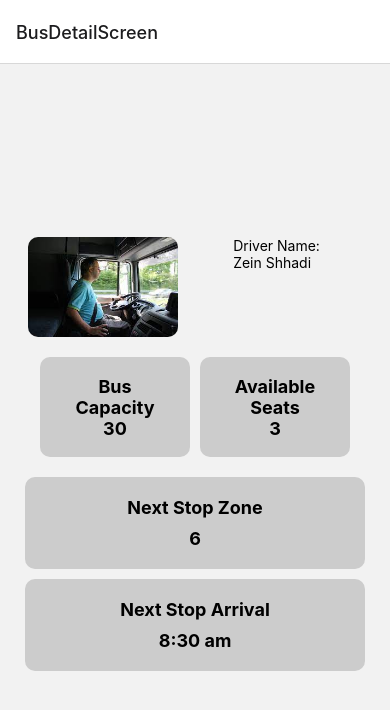
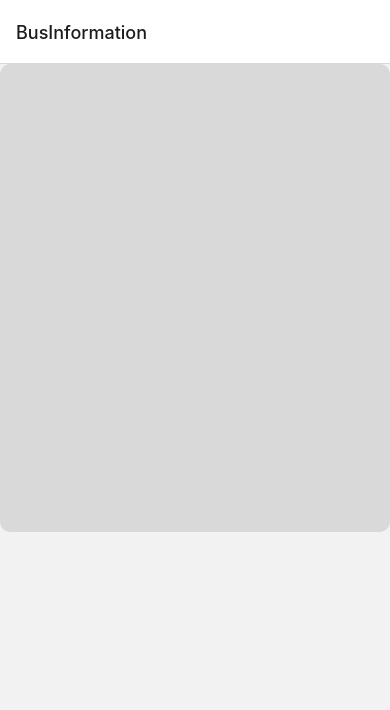
Before and after one commit to zeinshhadi/b-route-app, a React Native app in the folder frontend/: screen /BusInformation in a window 390 px wide. Shown: the top 710 px of the page. Built offline with nearby package versions, Linux system fonts and the light colour scheme.

Commit message:
Frontend <> Added style for the card

```diff
--- a/frontend/App.js
+++ b/frontend/App.js
@@ -13,6 +13,7 @@ import ProfileCard from "./components/cards/ProfileCard";
 import EditProfile from "./screens/userScreens/EditProfile";
 import DetailsCard from "./components/cards/DetailsCard";
 import BusesRegisteredScreen from "./screens/adminScreens/BusesRegisteredScreen";
+import BusInfoCard from "./components/cards/BusInfoCard";
 
 const Stack = createNativeStackNavigator();
 
@@ -22,7 +23,7 @@ export default function App() {
       <StatusBar style="black" />
       <SafeAreaView style={styles.container}>
         <NavigationContainer>
-          <Stack.Navigator initialRouteName="BusDetailScreen">
+          <Stack.Navigator initialRouteName="BusInformation">
             <Stack.Screen name="EditProfile" component={EditProfile} options={{ headerShown: true }} />
             <Stack.Screen name="LogInScreen" component={LoginScreen} options={{ headerShown: false }} />
             <Stack.Screen name="RegisterScreen" component={RegisterScreen} options={{ headerShown: false }} />
@@ -31,6 +32,7 @@ export default function App() {
             <Stack.Screen name="BusDetailScreen" component={BusDetails} options={{ headerShown: true }} />
             <Stack.Screen name="UserFeedbackScreen" component={UserFeedback} options={{ headerShown: true }} />
             <Stack.Screen name="BusesRegistered" component={BusesRegisteredScreen} options={{ headerShown: true }} />
+            <Stack.Screen name="BusInformation" component={BusInfoCard} options={{ headerShown: true }} />
           </Stack.Navigator>
         </NavigationContainer>
       </SafeAreaView>
--- a/frontend/components/cards/BusInfoCard.js
+++ b/frontend/components/cards/BusInfoCard.js
@@ -1,13 +1,17 @@
 import React from "react";
-import { View } from "react-native";
+import { View, StyleSheet } from "react-native";
 import DriverDetailsCard from "./DriverDetailsCard";
 
 const BusInfoCard = () => {
-  return (
-    <View>
-      <DriverDetailsCard />
-    </View>
-  );
+  return <View style={styles.busInformationContainer}></View>;
 };
 
 export default BusInfoCard;
+const styles = StyleSheet.create({
+  busInformationContainer: {
+    padding: 19,
+    height: "60%",
+    backgroundColor: "#D9D9D9",
+    borderRadius: 10,
+  },
+});
```
